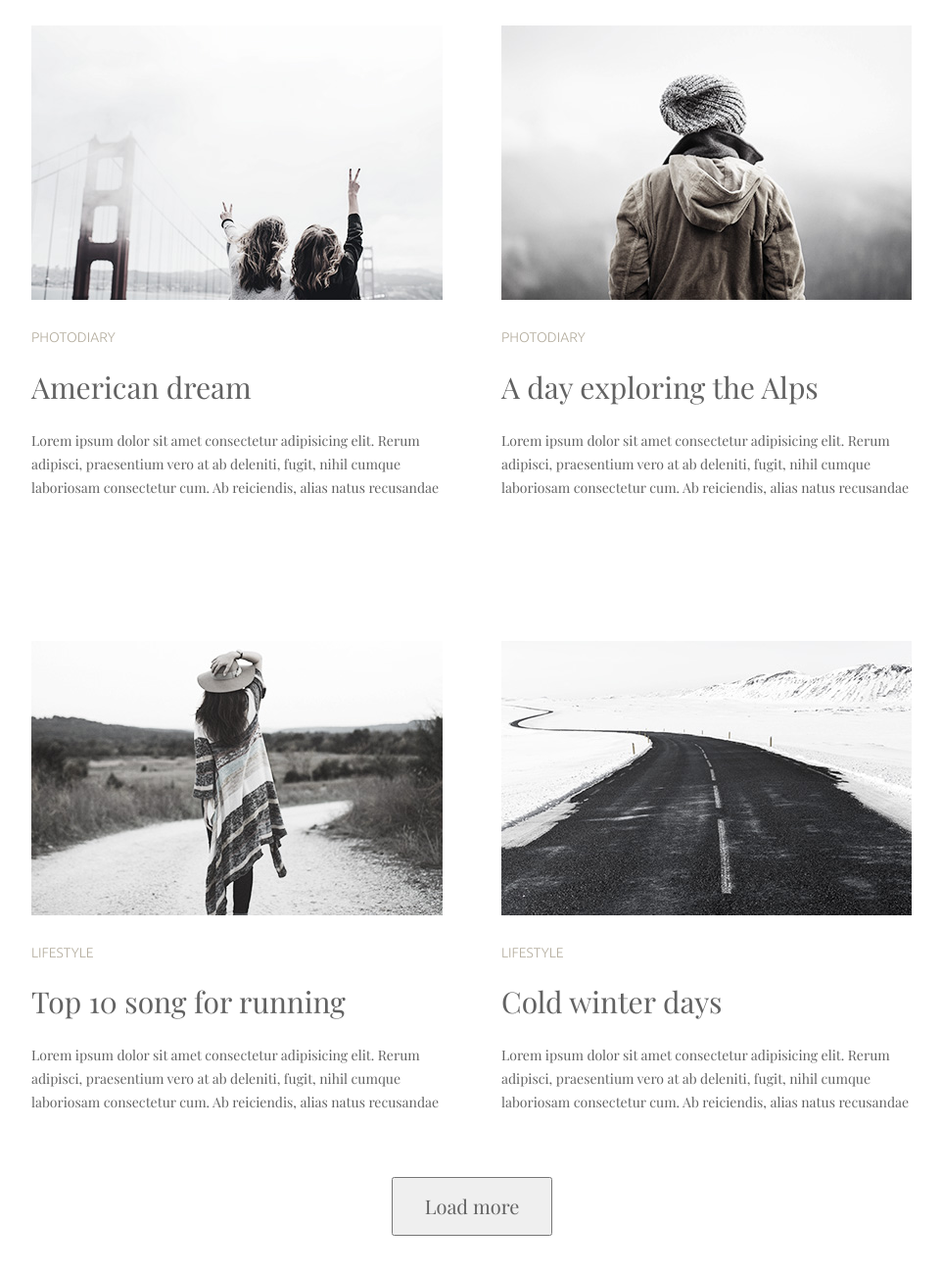
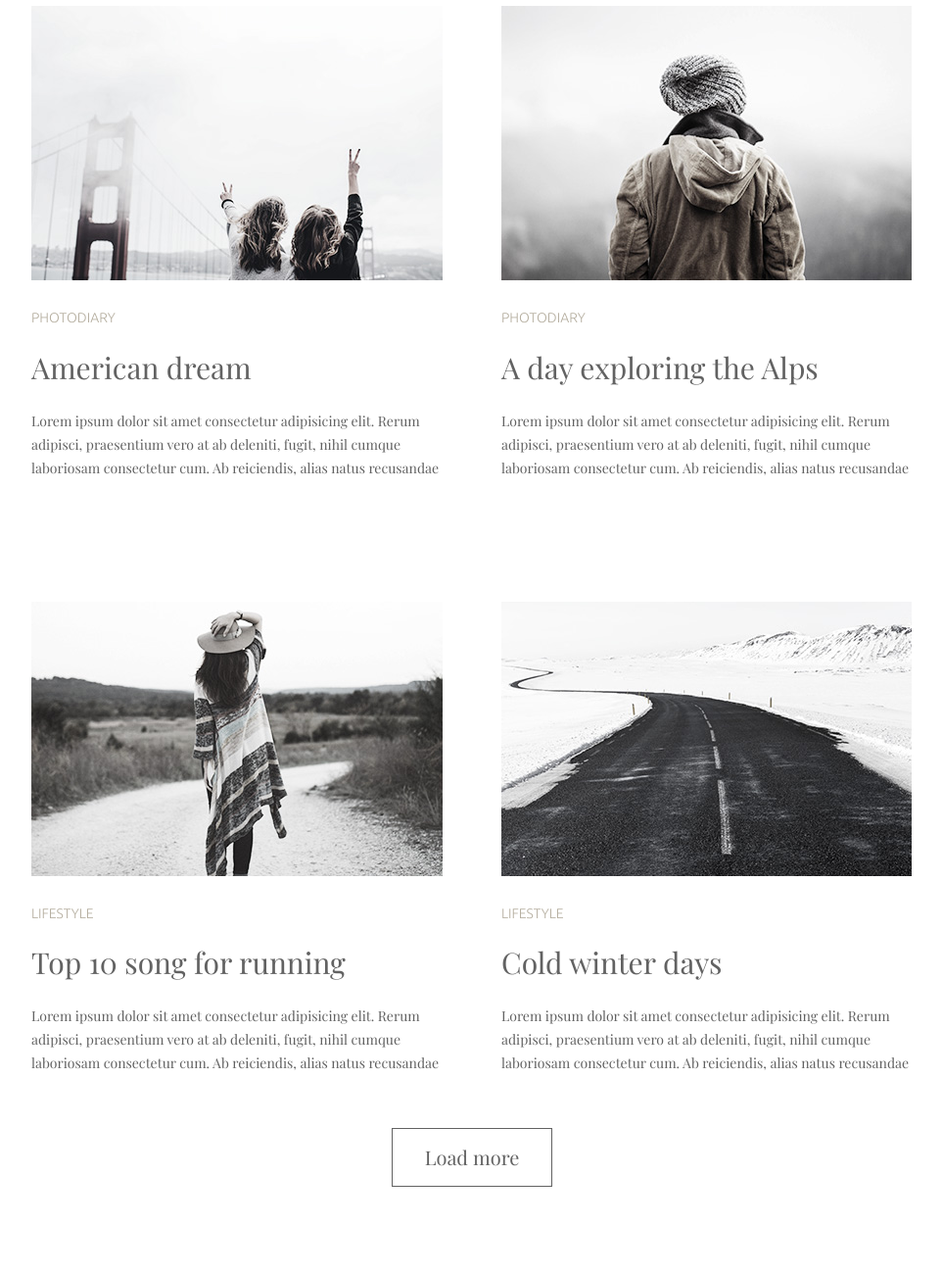
Before and after one commit to at0mua/goit-fe-course, a plain HTML site: page html-css/module-03/index.html in a window 1280 px wide. Shown: the part 798-2098 px from the top of the page at 98% size, without its empty margins (158-1120 px from the left). Drawn offline with nearby package versions, Linux system fonts and the light colour scheme.

Commit message:
corrected section style

```diff
--- a/html-css/module-03/css/style.css
+++ b/html-css/module-03/css/style.css
@@ -24,7 +24,6 @@ img {
   padding: 72px 0 100px 0;
 }
 .nav-list {
-  font-size: 0;
   padding-left: 164px;
 }
 .nav-list li {
@@ -47,22 +46,19 @@ img {
 .nav-list a:focus {
   color: #03a9f4;
 }
+
 /* Blog content, main information */
-.left-post,
-.right-post {
+.new-post {
   width: 420px;
-  /* margin-bottom: 130px; */
+  margin-right: 60px;
+  margin-bottom: 110px;
   display: inline-block;
 }
-.left-post {
-  margin-right: 60px;
+.new-post:nth-of-type(2n) {
+  margin-right: 0;
 }
-.top-row,
-.middle-row {
-  margin-bottom: 130px;
-}
-.bottom-row {
-  margin-bottom: 50px;
+.new-post:nth-last-of-type(-n + 2) {
+  margin-bottom: 40px;
 }
 .nav-section {
   font-family: "Ubuntu", "Arial", sans-serif;
@@ -91,7 +87,14 @@ img {
   font-family: "Playfair Display", "Arial", serif;
   font-size: 20px;
   line-height: 24px;
-  margin: 0 368px 70px 368px;
+  margin: 0 auto 70px auto;
   padding: 0;
   color: #626262;
+  border: 1px solid #626262;
+  background: none;
 }
+.load-more-button:hover,
+.load-more-button:focus {
+  color: #03a9f4;
+  border: 1px solid #03a9f4;
+}
--- a/html-css/module-03/index.html
+++ b/html-css/module-03/index.html
@@ -23,8 +23,8 @@
         </ul>
       </nav>
     </header>
-    <main class="blog-content container">
-      <section class="left-post top-row">
+    <main class="container">
+      <section class="new-post">
         <img src="img/img1.jpg" alt="my new photo" width="420" height="280" />
         <p class="nav-section">lifestyle</p>
         <h2 class="post-header">More than just a music festival</h2>
@@ -45,7 +45,7 @@
           voluptatum deserunt vitae, beatae alias amet animi.
         </p>
       </section>
-      <section class="right-post top-row">
+      <section class="new-post">
         <img src="img/img2.jpg" alt="my new photo" width="419" height="280" />
         <p class="nav-section">lifestyle</p>
         <h2 class="post-header">Life tastes better with coffee</h2>
@@ -66,7 +66,7 @@
           voluptatum deserunt vitae, beatae alias amet animi.
         </p>
       </section>
-      <section class="left-post middle-row">
+      <section class="new-post">
         <img src="img/img3.jpg" alt="my new photo" width="420" height="280" />
         <p class="nav-section">photodiary</p>
         <h2 class="post-header">American dream</h2>
@@ -87,7 +87,7 @@
           voluptatum deserunt vitae, beatae alias amet animi.
         </p>
       </section>
-      <section class="right-post middle-row">
+      <section class="new-post">
         <img src="img/img4.jpg" alt="my new photo" width="419" height="280" />
         <p class="nav-section">photodiary</p>
         <h2 class="post-header">A day exploring the Alps</h2>
@@ -108,7 +108,7 @@
           voluptatum deserunt vitae, beatae alias amet animi.
         </p>
       </section>
-      <section class="left-post bottom-row">
+      <section class="new-post">
         <img src="img/img5.jpg" alt="my new photo" width="420" height="280" />
         <p class="nav-section">lifestyle</p>
         <h2 class="post-header">Top 10 song for running</h2>
@@ -129,7 +129,7 @@
           voluptatum deserunt vitae, beatae alias amet animi.
         </p>
       </section>
-      <section class="right-post bottom-row">
+      <section class="new-post">
         <img src="img/img6.jpg" alt="my new photo" width="419" height="280" />
         <p class="nav-section">lifestyle</p>
         <h2 class="post-header">Cold winter days</h2>
```
